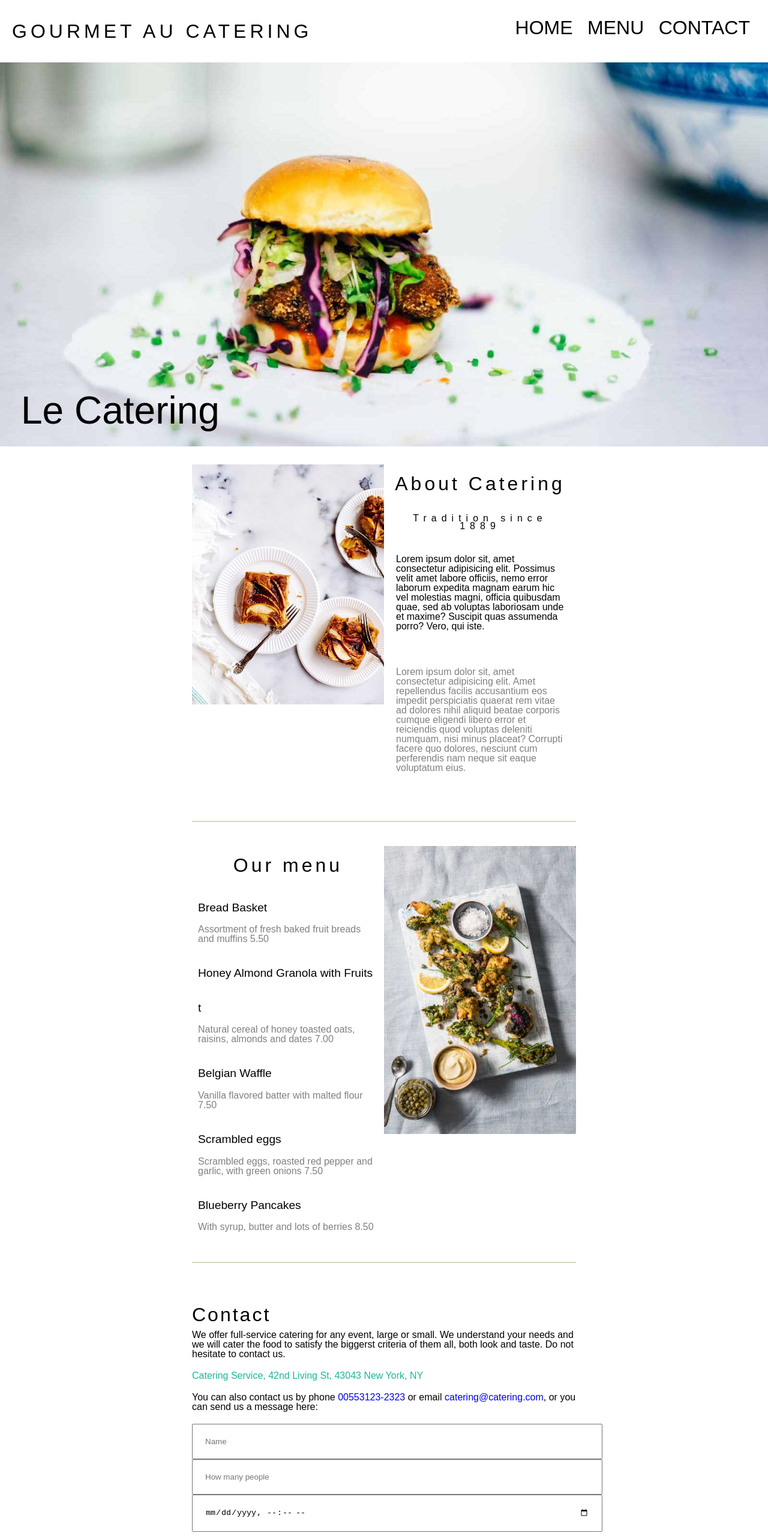
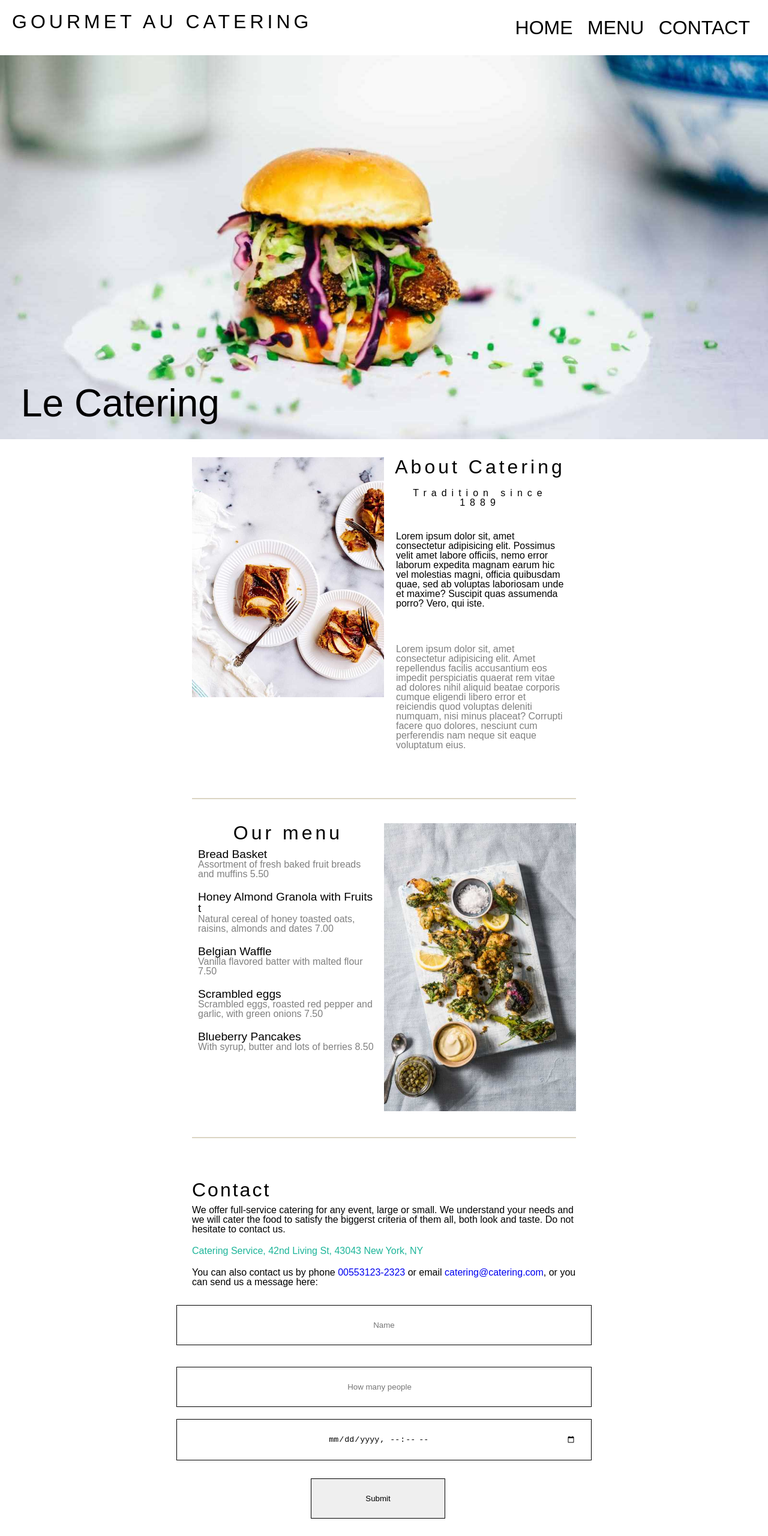
Before and after one commit to iSchoolProjects/basic-html, a plain HTML site: page index.html in a window 1280 px wide. Shown: the top 2560 px of the page at 60% size. Drawn offline with Linux system fonts and the light colour scheme; a web font is replaced by a local one.

Commit message:
updated_media_and_other_please_overseer

```diff
--- a/index.html
+++ b/index.html
@@ -18,7 +18,7 @@
 </head>
 
 <body>
-    <nav class="s-t-a-c">
+    <nav class="sm-text-align-center">
         <div class="logo">
             <a href="#">Gourmet au Catering</a>
         </div>
@@ -42,13 +42,15 @@
                 <img src="images/tablesetting2.jpg" class="w-100" alt="table2">
             </div>
             <div class="about-text w-50">
-                <h2 class="l-h-normal">About Catering</h2>
-                <h3 class="s-t-a-c l-h-normal">Tradition since 1889</h3>
-                <p class="s-t-a-c "> Lorem ipsum dolor sit, amet consectetur adipisicing elit. Possimus velit amet
+                <h2 class=" ">About Catering</h2>
+                <h3 class="sm-text-align-center  ">Tradition since 1889</h3>
+                <p class="sm-text-align-center "> Lorem ipsum dolor sit, amet consectetur adipisicing elit. Possimus
+                    velit amet
                     labore officiis, nemo
                     error laborum expedita magnam earum hic vel molestias magni, officia quibusdam quae, sed ab voluptas
                     laboriosam unde et maxime? Suscipit quas assumenda porro? Vero, qui iste.</p>
-                <p class="text-gray s-t-a-c ">Lorem ipsum dolor sit, amet consectetur adipisicing elit. Amet repellendus
+                <p class="text-gray sm-text-align-center ">Lorem ipsum dolor sit, amet consectetur adipisicing elit.
+                    Amet repellendus
                     facilis
                     accusantium eos
                     impedit perspiciatis quaerat rem vitae ad dolores nihil aliquid beatae corporis cumque eligendi
@@ -63,29 +65,31 @@
 
         <div class="row" id="menu">
             <div class="menu-text w-50">
-                <h2 class=".l-h-normal">Our menu</h2>
-                <div class="menu-item padding s-t-a-c ">
+                <h2 class=". ">Our menu</h2>
+                <div class="menu-item padding sm-text-align-center ">
                     <h4>Bread Basket</h4>
-                    <p class="s-t-a-c ">Assortment of fresh baked fruit breads and muffins 5.50 </p>
+                    <p class="sm-text-align-center ">Assortment of fresh baked fruit breads and muffins 5.50 </p>
                 </div>
-                <div class="menu-item padding s-t-a-c ">
+                <div class="menu-item padding sm-text-align-center ">
                     <h4>Honey Almond Granola with Fruits
                         t</h4>
-                    <p class="s-t-a-c ">Natural cereal of honey toasted oats, raisins, almonds and dates 7.00
+                    <p class="sm-text-align-center ">Natural cereal of honey toasted oats, raisins, almonds and dates
+                        7.00
 
                     </p>
                 </div>
-                <div class="menu-item padding s-t-a-c ">
+                <div class="menu-item padding sm-text-align-center ">
                     <h4>Belgian Waffle</h4>
-                    <p class="s-t-a-c ">Vanilla flavored batter with malted flour 7.50</p>
+                    <p class="sm-text-align-center ">Vanilla flavored batter with malted flour 7.50</p>
                 </div>
-                <div class="menu-item padding s-t-a-c ">
+                <div class="menu-item padding sm-text-align-center ">
                     <h4>Scrambled eggs</h4>
-                    <p class="s-t-a-c ">Scrambled eggs, roasted red pepper and garlic, with green onions 7.50</p>
+                    <p class="sm-text-align-center ">Scrambled eggs, roasted red pepper and garlic, with green onions
+                        7.50</p>
                 </div>
-                <div class="menu-item padding s-t-a-c ">
+                <div class="menu-item padding sm-text-align-center ">
                     <h4>Blueberry Pancakes</h4>
-                    <p class="s-t-a-c ">With syrup, butter and lots of berries 8.50</p>
+                    <p class="sm-text-align-center ">With syrup, butter and lots of berries 8.50</p>
                 </div>
             </div>
             <div class="w-50">
@@ -97,23 +101,25 @@
         </div>
     </div>
     <div class="container pt-30" id="contact">
-        <h5 class="s-t-a-c ">Contact</h5>
-        <p class="s-t-a-c ">We offer full-service catering for any event, large or small. We understand your needs and
+        <h5 class="sm-text-align-center ">Contact</h5>
+        <p class="sm-text-align-center ">We offer full-service catering for any event, large or small. We understand
+            your needs and
             we will cater the
             food to satisfy the biggerst criteria of them all, both look and taste. Do not hesitate to contact us. </p>
-        <p class="color-teal s-t-a-c ">Catering Service, 42nd Living St, 43043 New York, NY </p>
-        <p class="s-t-a-c "> You can also contact us by phone <a href="tel:00553123-2323">00553123-2323</a> or email
+        <p class="color-teal sm-text-align-center ">Catering Service, 42nd Living St, 43043 New York, NY </p>
+        <p class="sm-text-align-center "> You can also contact us by phone <a href="tel:00553123-2323">00553123-2323</a>
+            or email
             <a href="mailto:catering@catering.com">catering@catering.com</a>, or you can send us a
             message
             here:</p>
-        <form class="s-t-a-c ">
-            <input type="text" id="fname" name="fname" placeholder="Name" required><br>
-            <input type="number" id="people" name="people" placeholder="How many people" min="1" max="100" required>
-            <input type="datetime-local" id="meeting-time" name="meeting-time" value="datetime-local"
-                min="datetime-local" max="2034-06-14T00:00" required>
-            <input type="submit">
-        </form>
     </div>
+    <form class="sm-text-align-center ">
+        <input type="text" id="fname" name="fname" placeholder="Name" required><br>
+        <input type="number" id="people" name="people" placeholder="How many people" min="1" max="100" required>
+        <input type="datetime-local" id="meeting-time" name="meeting-time" value="datetime-local" min="datetime-local"
+            max="2034-06-14T00:00" required>
+        <input type="submit">
+    </form>
     <footer>
         <p>Powered by <a href="#">Something</a></p>
     </footer>
--- a/styles/app.css
+++ b/styles/app.css
@@ -17,7 +17,7 @@ nav {
 }
 
 h2 {
-    line-height: 2;
+
     font-size: 2rem;
     letter-spacing: 5px
 }
@@ -46,7 +46,7 @@ nav li:hover,
 
 .logo,
 .logo a {
-    line-height: 2;
+
     letter-spacing: 6px;
     position: relative;
     font-size: 2rem;
@@ -104,14 +104,13 @@ nav li:hover,
 
 .about-text h3 {
     padding: 20px;
-    line-height: 0.8rem;
     font-size: 1rem;
     letter-spacing: 8px;
 }
 
 .about-text p {
     padding: 20px;
-    line-height: 2;
+
     text-align: left;
 }
 
@@ -137,12 +136,12 @@ hr {
 
 .padding {
     padding: 10px;
-    line-height: 2;
+
 }
 
 
 .menu-item h4 {
-    line-height: 3;
+
     font-size: 1.2rem;
 }
 
@@ -158,7 +157,6 @@ hr {
 
 .container p {
     font-size: 1rem;
-    line-height: 1;
     margin-bottom: 20px;
 }
 
@@ -169,7 +167,8 @@ hr {
 
 input {
     width: 100%;
-    padding: 20px;
+    padding: 25px;
+    margin: 10px;
 }
 
 input[type=submit] {
@@ -182,6 +181,25 @@ input[type=submit] {
     text-decoration: none;
 }
 
+form {
+    display: flex;
+    flex: 1;
+    flex-direction: column;
+    width: 50%;
+    margin: 0 0 25% 25%;
+    align-items: center;
+
+}
+
+input {
+    border: 1px solid black;
+    text-align: center;
+}
+
+input:hover {
+    border: 2px solid black;
+}
+
 footer {
     margin-top: 20px;
     background: #d8ede9;
@@ -191,8 +209,9 @@ footer {
 
 @media (max-width:700px) {
 
-    .s-t-a-c {
+    .sm-text-align-center {
         text-align: center !important;
+        padding: 10px;
     }
 
     .row {
@@ -200,9 +219,17 @@ footer {
         flex-direction: column;
     }
 
+    .logo a {
+        display: block;
+        background: #d8ede9;
+        margin: 30px 5px 30px 5px;
+
+
+    }
+
     .logo {
         font-weight: 600;
-        background: #d8ede9;
+
     }
 
     ul li {
@@ -214,10 +241,6 @@ footer {
         width: auto;
     }
 
-    .l-h-normal {
-        line-height: 1 !important;
-    }
-
     .padding {
         padding: 0;
     }
@@ -226,11 +249,26 @@ footer {
         padding-bottom: 10px;
     }
 
+    form {
+        display: flex;
+        flex-direction: column;
+        width: 50%;
+        align-items: center;
+        align-content: center;
+        justify-content: space-around;
+
+    }
+
     input {
         text-align: center;
         align-self: center;
         width: 100%;
-        padding: 10px;
-        margin: 10px;
+        padding: 20px;
     }
+
+    input[type=submit] {
+        margin: 0;
+        width: 100px;
+    }
+
 }
```
